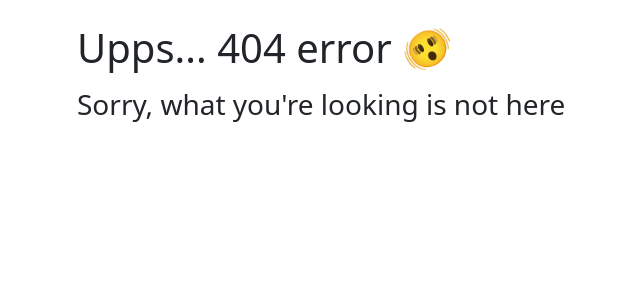
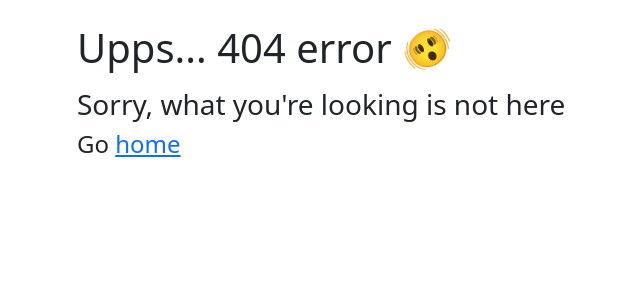
Before and after one commit to guzmanojero/musker, a Django app: template templates/404.html in a window 1280 px wide. Shown: the part 56-356 px from the top of the page, without its empty margins (5-645 px from the left). Run offline with Django 5.2, Linux system fonts and the light colour scheme; the template is opened without the code that fills it, so the values that code supplies are empty.

Commit message:
fixed importing handler view & added go home in 404html

```diff
--- a/musker/urls.py
+++ b/musker/urls.py
@@ -2,7 +2,8 @@ from django.urls import path
 from django.conf.urls import handler404
 
 from . import views
-from musker.views import handling_404
+
+# from musker.views import handling_404
 
 urlpatterns = [
     path("", views.home, name="home"),
--- a/templates/404.html
+++ b/templates/404.html
@@ -6,6 +6,7 @@
 <h1 class="mb-3">Upps... 404 error 🫨</h1>
 <div class="">
     <h3>Sorry, what you're looking is not here</h3>
+    <h4>Go <a href="{% url 'home' %}">home</a></h4>
 </div>
 
 {% endblock content %}
```
